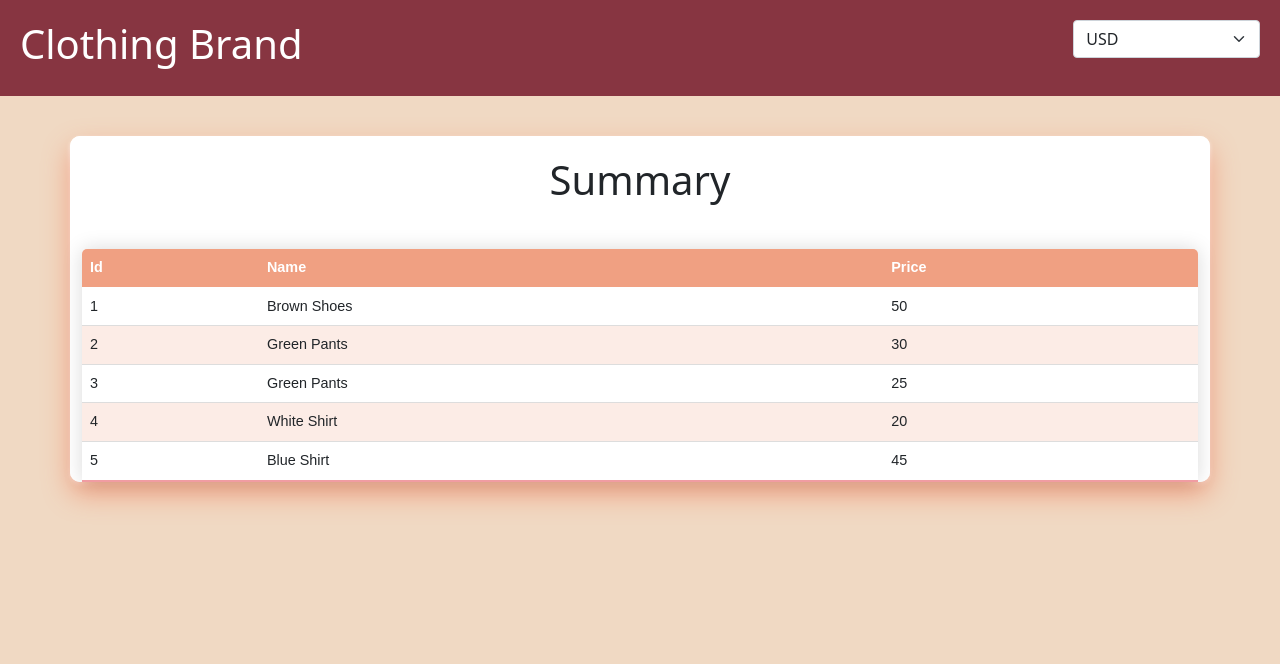
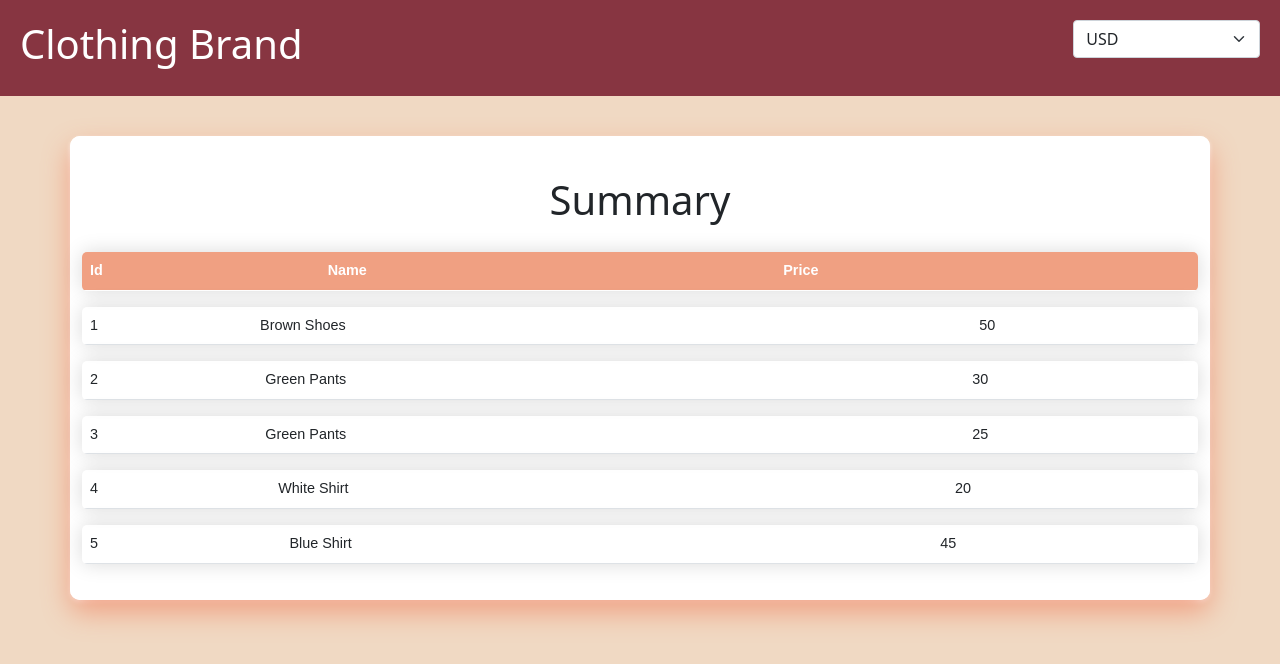
Before and after one commit to ujasp/Mudbath-FrontEnd, a React (Create React App) app: page / in a window 1280 px wide. Shown: the top 664 px of the page. Built offline with nearby package versions, Linux system fonts and the light colour scheme.

Commit message:
Added table, OffCanvas for individual product details

```diff
--- a/src/App.css
+++ b/src/App.css
@@ -1,4 +1,6 @@
 .App {
   background-color: #f0d9c3;
   min-height: 100vh;
+  padding-bottom: 20px;
+  height: fit-content;
 }
--- a/src/Display.css
+++ b/src/Display.css
@@ -7,8 +7,9 @@
 .Display-main {
   background-color: #ffffff;
   margin: 40px auto;
-  min-height: 30vh;
+  /* min-height: 30vh; */
   border-radius: 10px;
+  padding: 20px;
 
   box-shadow: var(--secondary-color) 0px 12px 28px 0px, white 0px 2px 4px 0px,
     white 0px 0px 0px 1px inset;
@@ -21,12 +22,12 @@
 
 .styled-table {
   border-collapse: collapse;
-  margin: 25px 0;
   font-size: 0.9em;
   font-family: sans-serif;
   min-width: 400px;
+  /* min-height: 50px; */
   box-shadow: 0 0 20px rgba(0, 0, 0, 0.15);
-  border-radius: 5px 5px 0 0;
+  border-radius: 5px;
   overflow: hidden;
 }
 
@@ -38,16 +39,13 @@
 .styled-table th,
 .styled-table td {
   padding: 12px 15px;
+  text-align: left;
 }
 
 .styled-table tbody tr {
-  border-bottom: 1px solid #dddddd;
+  /* padding: 20px; */
 }
 
 .styled-table tbody tr:nth-of-type(even) {
   background-color: var(--tertiary-color);
 }
-
-.styled-table tbody tr:last-of-type {
-  border-bottom: 2px solid #f09ca2;
-}
--- a/src/Display.js
+++ b/src/Display.js
@@ -1,8 +1,9 @@
-import { Container } from "react-bootstrap";
+import { Container, Offcanvas } from "react-bootstrap";
 import Table from "react-bootstrap/Table";
 import "./Display.css";
 import * as productData from "./products.json";
 import * as exchangeData from "./exchange_rates.json";
+import React, { useState } from "react";
 
 const selectedCurrency = "USD";
 const products = productData.default;
@@ -11,9 +12,37 @@ const aud = exchangeRates[0];
 const usd = exchangeRates[1];
 const cny = exchangeRates[2];
 
-function createProductRow(product) {
+// function createProductRow(product) {
+//   const productID = product.id;
+//   const productName = product.name;
+//   const productPrice =
+//     product.price.base !== selectedCurrency
+//       ? convertCurrency(
+//           product.price.base,
+//           selectedCurrency,
+//           product.price.amount
+//         )
+//       : product.price.amount;
+
+//   return (
+//     <tr key={productID}>
+//       <td>{productID}</td>
+//       <td>{productName}</td>
+//       <td>{productPrice}</td>
+//     </tr>
+//   );
+// }
+
+function CallOffCanvas(product) {
+  const [show, setShow] = useState(false);
+
+  const handleClose = () => setShow(false);
+  const handleShow = () => setShow(true);
+
   const productID = product.id;
   const productName = product.name;
+  const productDescription = product.description;
+  const relatedProducts = product.relatedProducts;
   const productPrice =
     product.price.base !== selectedCurrency
       ? convertCurrency(
@@ -24,11 +53,33 @@ function createProductRow(product) {
       : product.price.amount;
 
   return (
-    <tr key={productID}>
-      <td>{productID}</td>
-      <td>{productName}</td>
-      <td>{productPrice}</td>
-    </tr>
+    <Table hover className="styled-table">
+      <tbody>
+        <tr key={productID} onClick={handleShow}>
+          <td>{productID}</td>
+          <td>{productName}</td>
+          <td>{productPrice}</td>
+        </tr>
+      </tbody>
+
+      <Offcanvas show={show} onHide={handleClose} scroll>
+        <Offcanvas.Header closeButton>
+          <Offcanvas.Title>{productName}</Offcanvas.Title>
+        </Offcanvas.Header>
+        <Offcanvas.Body>
+          <p>Product Description</p>
+          <h4>{productDescription}</h4>
+          <p>Price</p>
+          <h4>
+            {productPrice} {selectedCurrency}
+          </h4>
+          <p>Related Products</p>
+          {relatedProducts.map((relatedProduct) => {
+            return <h4>{relatedProduct}</h4>;
+          })}
+        </Offcanvas.Body>
+      </Offcanvas>
+    </Table>
   );
 }
 
@@ -73,10 +124,12 @@ function Display() {
               <th>Price</th>
             </tr>
           </thead>
-          <tbody>{products.map(createProductRow)}</tbody>
+          <tbody>
+            {/* {products.map((product) => createProductRow(product))} */}
+          </tbody>
         </Table>
+        {products.map(CallOffCanvas)}
       </Container>
-      {console.log(convertCurrency("AUD", "USD", 10))}
     </div>
   );
 }
```
Also changed, not shown: 1 other file (tests, documents, lock files or other folders).
